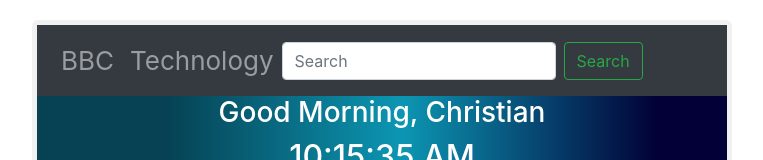
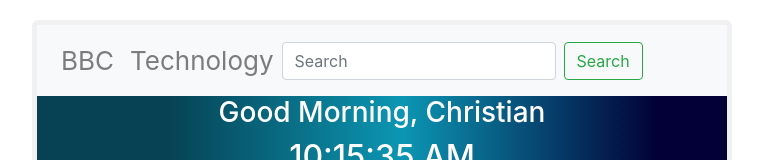
Before and after one commit to ChrisBaidoo/news-app, a React (Create React App) app in the folder my-app/: page / in a window 1280 px wide. Shown: the top 160 px of the page, without its empty margins (258-1021 px from the left). Built offline with nearby package versions, Linux system fonts and the light colour scheme; no server answers.

Commit message:
changed the colour of the navbar

```diff
--- a/my-app/src/components/NavBar.js
+++ b/my-app/src/components/NavBar.js
@@ -4,13 +4,13 @@
     return (
         <div>
 
-         <nav className="navbar navbar-expand-lg navbar navbar-dark bg-dark ">
+   <nav className="navbar navbar-expand-lg navbar navbar-light bg-light ">
 
          <button className="navbar-toggler" type="button" data-toggle="collapse" data-target="#navbarNavAltMarkup" aria-controls="navbarNavAltMarkup" aria-expanded="false" aria-label="Toggle navigation">
            <span className="navbar-toggler-icon"></span>
          </button>
 
-  <div className="collapse navbar-collapse" id="navbarNavAltMarkup">
+       <div className="collapse navbar-collapse" id="navbarNavAltMarkup">
     <div className="navbar-nav">
       <a className="nav-item nav-link" href="bbc">BBC</a>
       <a className="nav-item nav-link" href="technology">Technology</a>
```
